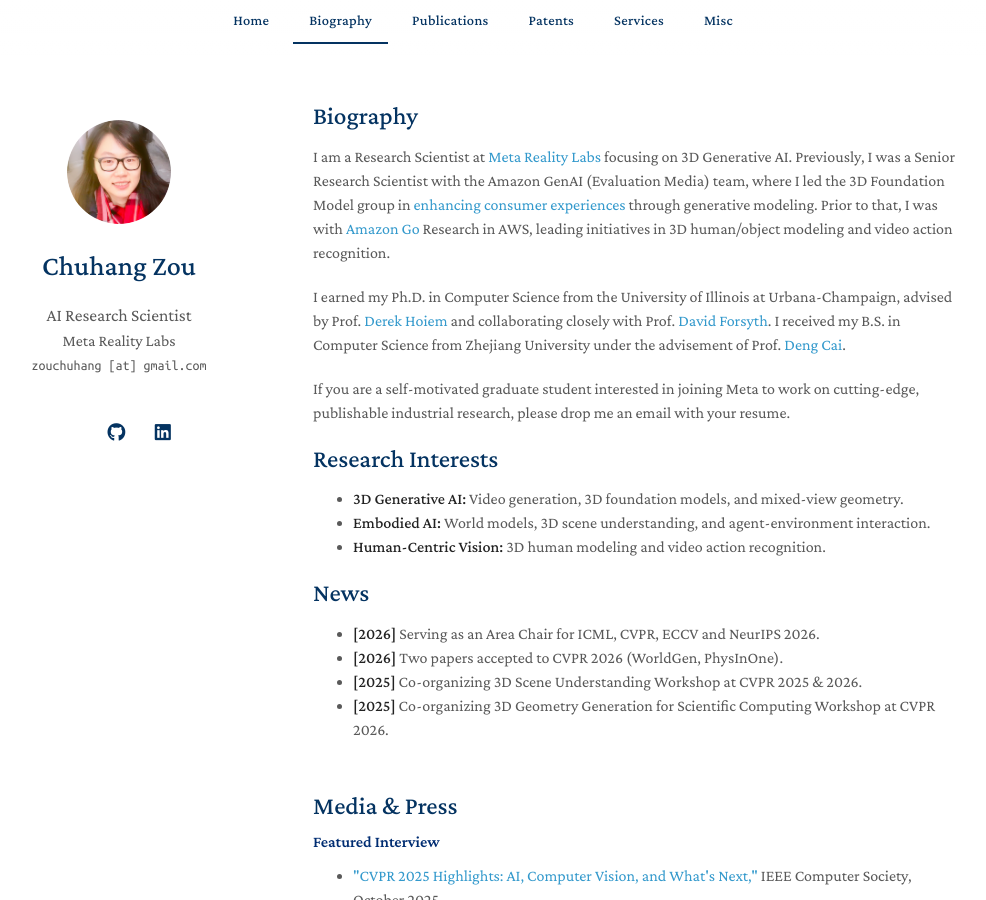
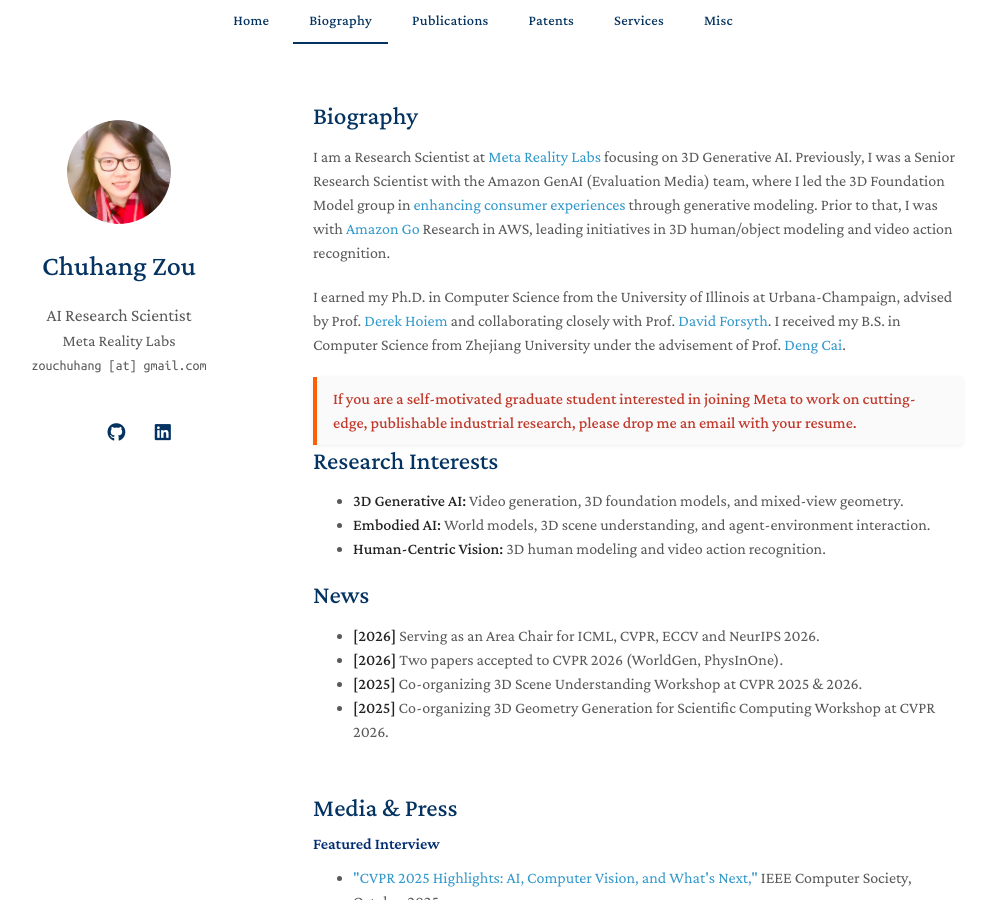
Before and after one commit to zouchuhang/zouchuhang.github.io, a Jekyll site: the page built from index.md, in a window 1280 px wide and 900 px high. Shown: the whole window, without its empty margins (157-1143 px from the left). Built offline with Jekyll 4.4.1, drawn with Linux system fonts in a browser that asks for light colours; a style sheet for code colours, icons or effects is not loaded.

Commit message:
Style prospective students line with red left bar and grey background

```diff
--- a/index.md
+++ b/index.md
@@ -8,7 +8,9 @@ I am a Research Scientist at [Meta Reality Labs](https://about.meta.com/realityl
 
 I earned my Ph.D. in Computer Science from the University of Illinois at Urbana-Champaign, advised by Prof. [Derek Hoiem](http://dhoiem.cs.illinois.edu/) and collaborating closely with Prof. [David Forsyth](http://luthuli.cs.uiuc.edu/~daf/). I received my B.S. in Computer Science from Zhejiang University under the advisement of Prof. [Deng Cai](http://www.cad.zju.edu.cn/home/dengcai/).
 
-If you are a self-motivated graduate student interested in joining Meta to work on cutting-edge, publishable industrial research, please drop me an email with your resume.
+<div style="border-left: 4px solid #FF5F05; padding: 10px 16px; background-color: #fafafa; color: #333; border-radius: 0 4px 4px 0; box-shadow: 0 1px 4px rgba(0,0,0,0.07);">
+<strong style="color:#c0392b;">If you are a self-motivated graduate student interested in joining Meta to work on cutting-edge, publishable industrial research, please drop me an email with your resume.</strong>
+</div>
 
 ## Research Interests
 
```
